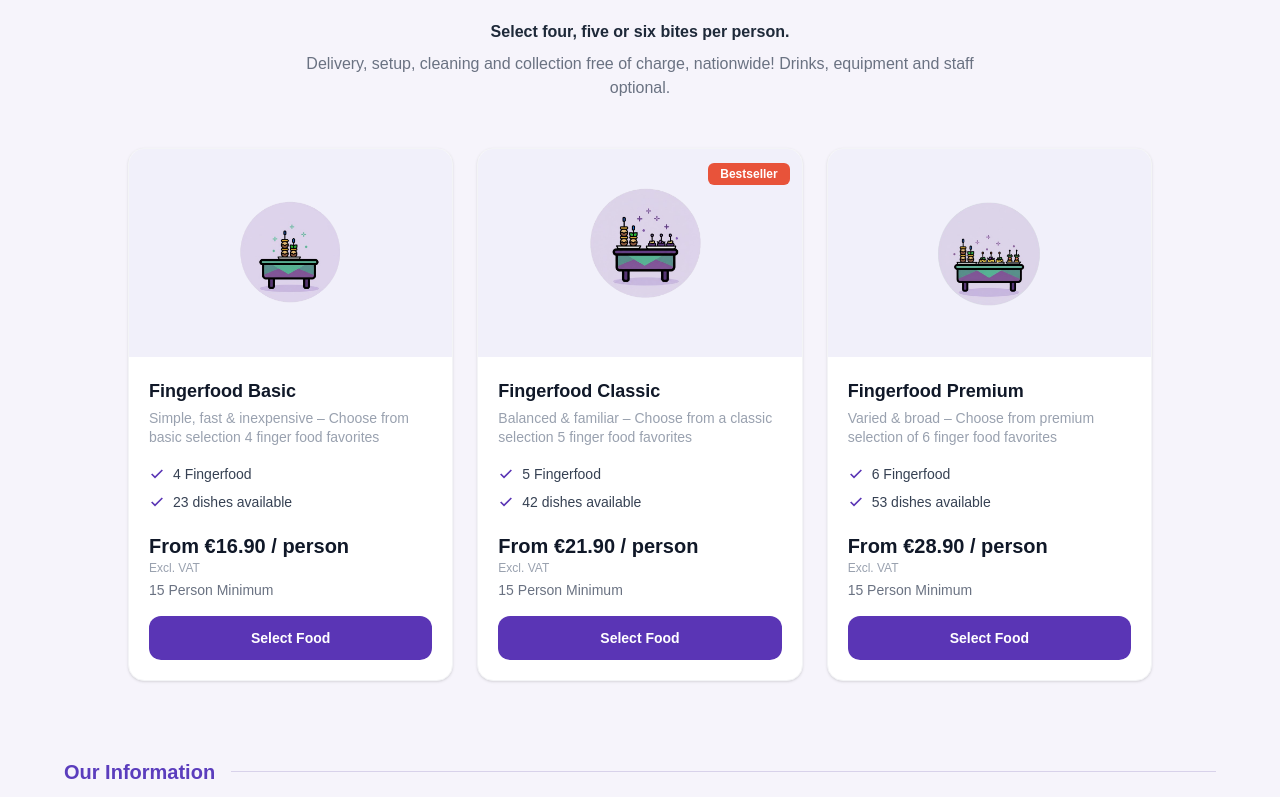
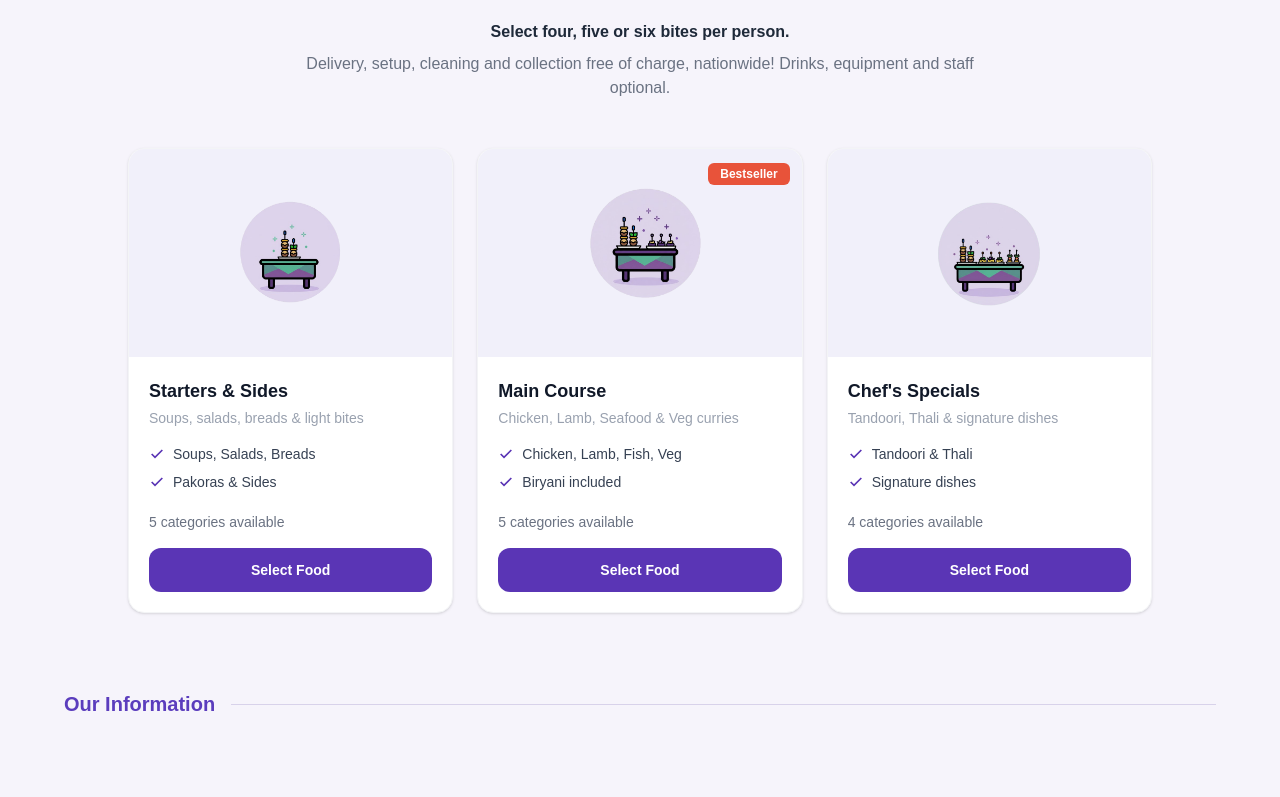
Before and after one commit to shwetavishwakarma00/gokidogo-ui, a Next.js app: page / in a window 1280 px wide. Shown: the part 1375-2172 px from the top of the page. Built offline with nearby package versions, Linux system fonts and the light colour scheme.

Commit message:
cards done

```diff
--- a/src/app/restaurant/page.jsx
+++ b/src/app/restaurant/page.jsx
@@ -16,6 +16,7 @@ import Image from "next/image";
 import { useRouter } from "next/navigation";
 import { Trash2, ChevronUp, Calendar, MapPin, ShoppingBag, Users } from "lucide-react";
 import { useTranslation } from "../../hooks/useTranslation";
+import { useSearchParams } from "next/navigation";
 
 const EURO_TO_INR = 90;
 
@@ -33,6 +34,11 @@ export default function RestaurantMenu() {
   const { restaurantInfo, categories, loading } = useSelector(
     (state) => state.restaurant
   );
+
+  const searchParams = useSearchParams();
+const groupCategories = searchParams.get("categories")
+  ? JSON.parse(decodeURIComponent(searchParams.get("categories")))
+  : null;
 
   // ── NEW: read booking filters from Redux ──
   const booking = useSelector((state) => state.booking);
@@ -96,9 +102,18 @@ export default function RestaurantMenu() {
   }, []);
 
   /* ================= ACTIVE CATEGORY ================= */
+  // ✅ URL se categories filter karo
+const filteredCategories = useMemo(() => {
+  if (!groupCategories || !categories) return categories;
+  return categories.filter((cat) =>
+    groupCategories.includes(cat.category_id)
+  );
+}, [categories, groupCategories]);
+
+// ✅ Yeh line update karo
 const derivedActiveCategory = useMemo(
-    () => activeCategory ?? categories?.[0]?.category_id,
-    [activeCategory, categories]
+  () => activeCategory ?? filteredCategories?.[0]?.category_id,
+  [activeCategory, filteredCategories]  // categories → filteredCategories
 );
 
   const selectedCategory = useMemo(
@@ -216,7 +231,8 @@ export default function RestaurantMenu() {
       {/* ================= CATEGORY BAR ================= */}
       <div className={`bg-white border-b z-40 ${isSticky ? "sticky top-0 shadow-sm" : ""}`}>
         <div className="max-w-6xl mx-auto px-6 py-3 flex gap-3 overflow-x-auto hide-scrollbar scroll-smooth">
-          {categories?.map((cat) => (
+          {/* Category Bar mein yeh change karo */}
+{filteredCategories?.map((cat) => (   // ← bas yahi change hai
   <button
     key={cat.category_id}
     onClick={() => setActiveCategory(cat.category_id)}
--- a/src/components/Hero.jsx
+++ b/src/components/Hero.jsx
@@ -14,7 +14,7 @@ export default function Hero() {
   const today = new Date().toISOString().split("T")[0];
   const [open, setOpen] = useState(false);
   const [budget, setBudget] = useState("€12");
-  const [people, setPeople] = useState(12);
+  const [people, setPeople] = useState(1);
   const [date, setDate] = useState(today);
   const [budgetSelected, setBudgetSelected] = useState(false); // ← track explicit selection
 
--- a/src/components/Partners.jsx
+++ b/src/components/Partners.jsx
@@ -1,5 +1,6 @@
 "use client";
 import { useTranslation } from "../hooks/useTranslation";
+import { useRouter } from "next/navigation";
 
 const FingerfoodIcon = [
   "/Image/finger_food-Basic.png",
@@ -19,14 +20,41 @@ const CheckIcon = () => (
   </svg>
 );
 
-const plans = [
-  { key: "basic", bestseller: false },
-  { key: "classic", bestseller: true },
-  { key: "premium", bestseller: false },
+const menuGroups = [
+  {
+    key: "starters",
+    icon: 0,
+    bestseller: false,
+    categories: ["Warme Vorspeisen", "Salate", "Suppen", "Beilagen", "Brote"],
+  },
+  {
+    key: "maincourse",
+    icon: 1,
+    bestseller: true,
+    categories: [
+      "Spezialitäten vom Huhn",
+      "Spezialitäten vom Lamm",
+      "Fisch- und Garnelen Spezialitäten",
+      "Vegetarische Spezialitäten",
+      "Biryani Reis",
+    ],
+  },
+  {
+    key: "specials",
+    icon: 2,
+    bestseller: false,
+    categories: ["Tandoori Khajana", "Ganesha Special Thali ", "Beliebt", "Dumplings "],
+  },
 ];
 
 export default function FingerfoodSection() {
   const { t } = useTranslation();
+  const router = useRouter();
+
+  const handleSelectFood = (group) => {
+    const encoded = encodeURIComponent(JSON.stringify(group.categories));
+    router.push(`/restaurant?group=${group.key}&categories=${encoded}`);
+  };
 
   return (
     <section className="w-full bg-[#f6f4fb] py-14 px-4 md:px-10 lg:px-16">
@@ -40,37 +68,35 @@ export default function FingerfoodSection() {
         </p>
       </div>
 
-      {/* Choose text */}
       <p className="text-center font-semibold text-gray-800 text-sm md:text-base mb-2">
         {t("fingerfood.choose")}
       </p>
 
-      {/* Delivery text */}
       <p className="text-center text-gray-500 text-sm md:text-base max-w-2xl mx-auto mb-12">
         {t("fingerfood.delivery")}
       </p>
 
-      {/* Cards */}
+      {/* 3 Cards */}
       <div className="grid grid-cols-1 sm:grid-cols-2 lg:grid-cols-3 gap-6 max-w-5xl mx-auto">
-        {plans.map(({ key, bestseller }, index) => (
+        {menuGroups.map(({ key, icon, bestseller, categories }) => (
           <div
             key={key}
             className="relative bg-white rounded-2xl shadow-sm hover:shadow-md transition-shadow border border-gray-100 overflow-hidden flex flex-col"
           >
-            {/* Bestseller Badge — only on Classic (index 1) */}
+            {/* Bestseller Badge */}
             {bestseller && (
               <div className="absolute top-3 right-3 z-10">
                 <span className="bg-[#E8533A] text-white text-xs font-semibold px-3 py-1 rounded-md">
-                  Bestseller
+                  {t("fingerfood.bestseller")}
                 </span>
               </div>
             )}
 
-            {/* Icon Area — mint green bg same as screenshot for all cards */}
+            {/* Icon */}
             <div className="bg-[#f1f0fa] flex items-center justify-center py-8">
               <img
-                src={FingerfoodIcon[index]}
-                alt={key}
+                src={FingerfoodIcon[icon]}
+                alt={t(`fingerfood.${key}.title`)}
                 className="w-36 h-36 object-contain"
               />
             </div>
@@ -90,30 +116,26 @@ export default function FingerfoodSection() {
                 <div className="flex items-start gap-2">
                   <CheckIcon />
                   <span className="text-sm text-gray-700">
-                    {t(`fingerfood.${key}.items`)}
+                    {t(`fingerfood.${key}.feature1`)}
                   </span>
                 </div>
                 <div className="flex items-start gap-2">
                   <CheckIcon />
                   <span className="text-sm text-gray-700">
-                    {t(`fingerfood.${key}.dishes`)}
+                    {t(`fingerfood.${key}.feature2`)}
                   </span>
                 </div>
               </div>
 
-              {/* Pricing */}
               <div className="mt-auto">
-                <p className="text-xl font-bold text-gray-900">
-                  {t(`fingerfood.${key}.price`)}
-                </p>
-                <p className="text-xs text-gray-400 mb-1">
-                  {t("fingerfood.exclVat")}
-                </p>
                 <p className="text-sm text-gray-500 mb-4">
-                  {t("fingerfood.minimum")}
+                  {categories.length} {t("fingerfood.categoriesAvailable")}
                 </p>
 
-                <button className="w-full bg-[#5A35B5] hover:bg-[#7e5dd1] text-white font-semibold py-3 rounded-xl transition-colors duration-200 text-sm">
+                <button
+                  onClick={() => handleSelectFood({ key, categories })}
+                  className="w-full bg-[#5A35B5] hover:bg-[#7e5dd1] text-white font-semibold py-3 rounded-xl transition-colors duration-200 text-sm"
+                >
                   {t("fingerfood.button")}
                 </button>
               </div>
--- a/src/locales/de/common.json
+++ b/src/locales/de/common.json
@@ -140,33 +140,30 @@
   "title": "Fingerfood Menüs",
   "subtitle": "Kalte Fingerfood-Häppchen, serviert auf Einwegplatten aus nachhaltigem Material.",
   "choose": "Wählen Sie vier, fünf oder sechs Häppchen pro Person.",
-    "delivery": "Lieferung, Aufbau, Reinigung und Abholung kostenlos deutschlandweit! Getränke, Equipment und Personal optional.",
+  "delivery": "Lieferung, Aufbau, Reinigung und Abholung kostenlos deutschlandweit!",
   "exclVat": "zzgl. MwSt.",
   "minimum": "Mindestens 15 Personen",
   "button": "Essen auswählen",
+  "bestseller": "Bestseller",
+  "categoriesAvailable": "Kategorien verfügbar",
 
-    "basic": {
-      "title": "Fingerfood Basic",
-      "desc": "Einfach, schnell & günstig – Wählen Sie aus einer Basis-Auswahl von 4 Fingerfood-Favoriten",
-      "items": "4 Fingerfood",
-      "dishes": "23 Gerichte verfügbar",
-      "price": "Ab €16,90 / Person"
+  "starters": {
+    "title": "Vorspeisen & Beilagen",
+    "desc": "Suppen, Salate, Brote & leichte Gerichte",
+    "feature1": "Suppen, Salate, Brote",
+    "feature2": "Pakoras & Beilagen"
   },
-
-    "classic": {
-      "title": "Fingerfood Classic",
-      "desc": "Ausgewogen & beliebt – Wählen Sie aus einer klassischen Auswahl von 5 Fingerfood-Favoriten",
-      "items": "5 Fingerfood",
-      "dishes": "42 Gerichte verfügbar",
-      "price": "Ab €21,90 / Person"
+  "maincourse": {
+    "title": "Hauptgerichte",
+    "desc": "Hähnchen, Lamm, Meeresfrüchte & Veggie Currys",
+    "feature1": "Hähnchen, Lamm, Fisch, Veggie",
+    "feature2": "Biryani inklusive"
   },
-
-    "premium": {
-      "title": "Fingerfood Premium",
-      "desc": "Vielfältig & exklusiv – Wählen Sie aus einer Premium-Auswahl von 6 Fingerfood-Favoriten",
-      "items": "6 Fingerfood",
-      "dishes": "53 Gerichte verfügbar",
-      "price": "Ab €28,90 / Person"
+  "specials": {
+    "title": "Chef's Specials",
+    "desc": "Tandoori, Thali & Signature-Gerichte",
+    "feature1": "Tandoori & Thali",
+    "feature2": "Signature-Gerichte"
   }
 },
   "menu": {
--- a/src/locales/en/common.json
+++ b/src/locales/en/common.json
@@ -150,29 +150,26 @@
   "exclVat": "Excl. VAT",
   "minimum": "15 Person Minimum",
   "button": "Select Food",
+  "bestseller": "Bestseller",
+  "categoriesAvailable": "categories available",
 
-    "basic": {
-      "title": "Fingerfood Basic",
-      "desc": "Simple, fast & inexpensive – Choose from basic selection 4 finger food favorites",
-      "items": "4 Fingerfood",
-      "dishes": "23 dishes available",
-      "price": "From €16.90 / person"
+  "starters": {
+    "title": "Starters & Sides",
+    "desc": "Soups, salads, breads & light bites",
+    "feature1": "Soups, Salads, Breads",
+    "feature2": "Pakoras & Sides"
   },
-
-    "classic": {
-      "title": "Fingerfood Classic",
-      "desc": "Balanced & familiar – Choose from a classic selection 5 finger food favorites",
-      "items": "5 Fingerfood",
-      "dishes": "42 dishes available",
-      "price": "From €21.90 / person"
+  "maincourse": {
+    "title": "Main Course",
+    "desc": "Chicken, Lamb, Seafood & Veg curries",
+    "feature1": "Chicken, Lamb, Fish, Veg",
+    "feature2": "Biryani included"
   },
-
-    "premium": {
-      "title": "Fingerfood Premium",
-      "desc": "Varied & broad – Choose from premium selection of 6 finger food favorites",
-      "items": "6 Fingerfood",
-      "dishes": "53 dishes available",
-      "price": "From €28.90 / person"
+  "specials": {
+    "title": "Chef's Specials",
+    "desc": "Tandoori, Thali & signature dishes",
+    "feature1": "Tandoori & Thali",
+    "feature2": "Signature dishes"
   }
 },
   "menu": {
```
Lines whose indentation alone changed are shown as unchanged.
